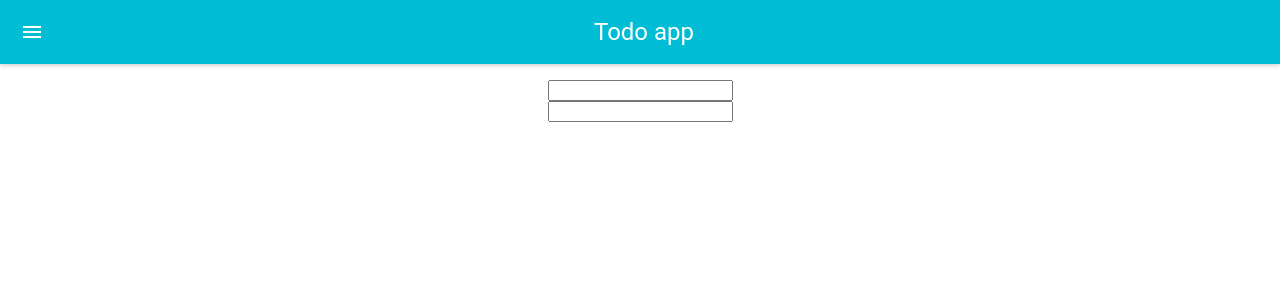
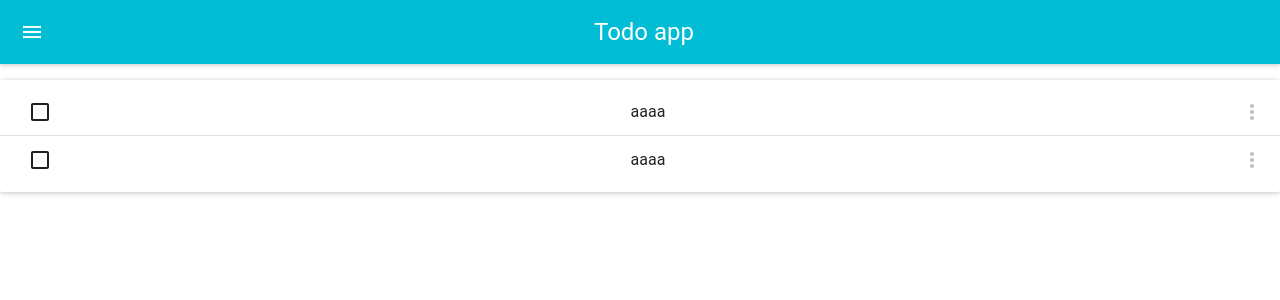
Before and after one commit to gazdagergo/todo-app, a React (Create React App) app: page / in a window 1280 px wide. Shown: the top 300 px of the page. Built offline with nearby package versions, Linux system fonts and the light colour scheme.

Commit message:
format list items

```diff
--- a/src/App.js
+++ b/src/App.js
@@ -18,6 +18,7 @@ class App extends Component {
           <p className="App-wrapper">
             <TodoList>
               <TodoListItem />
+              <Divider />
               <TodoListItem />
             </TodoList>
           </p>
--- a/src/todo-list-item.js
+++ b/src/todo-list-item.js
@@ -1,5 +1,32 @@
 import React from 'react';
 import PropTypes from 'prop-types';
+import {
+  TextField,
+  ListItem,
+  Checkbox,
+  IconButton,
+  IconMenu,
+  MenuItem,
+} from 'material-ui';
+import MoreVertIcon from 'material-ui/svg-icons/navigation/more-vert';
+import { grey400 } from 'material-ui/styles/colors';
+
+
+const iconButtonElement = (
+  <IconButton
+    touch={true}
+    tooltipPosition="bottom-left"
+  >
+    <MoreVertIcon color={grey400} />
+  </IconButton>
+);
+
+const rightIconMenu = (
+  <IconMenu iconButtonElement={iconButtonElement}>
+    <MenuItem>Edit</MenuItem>
+    <MenuItem>Delete</MenuItem>
+  </IconMenu>
+);
 
 class TodoListItem extends React.Component {
   state = {
@@ -12,9 +39,13 @@ class TodoListItem extends React.Component {
 
   render() {
     return (
-      <div className="todo-list-item">
-        <input onChange={ this.handleInputChange } />
-      </div>
+      <ListItem
+        className="todo-list-item"
+        leftCheckbox={<Checkbox />}
+        rightIconButton={rightIconMenu}
+      >
+        aaaa
+      </ListItem>
     );
   }
 }
--- a/src/todo-list.js
+++ b/src/todo-list.js
@@ -1,10 +1,14 @@
 import React from 'react';
 import PropTypes from 'prop-types';
+import { List, Card } from 'material-ui';
+
 
 const TodoList = ({ children }) => (
-  <div className="todo-list">
-    { children }
-  </div>
+  <Card className="todo-list">
+    <List>
+      { children }
+    </List>
+  </Card>
 )
 
 TodoList.PropTypes = {
```
Lines whose indentation alone changed are shown as unchanged.
